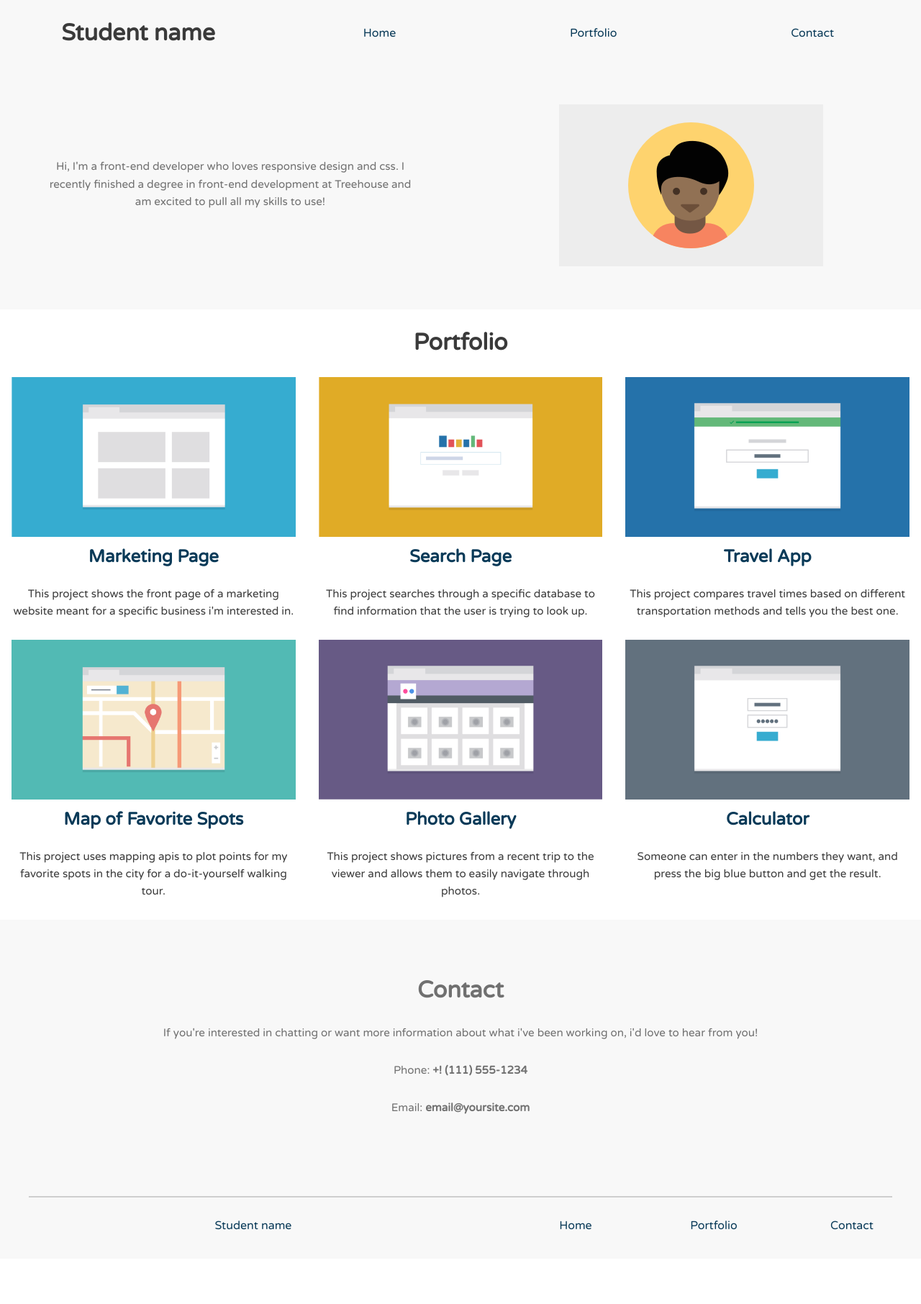
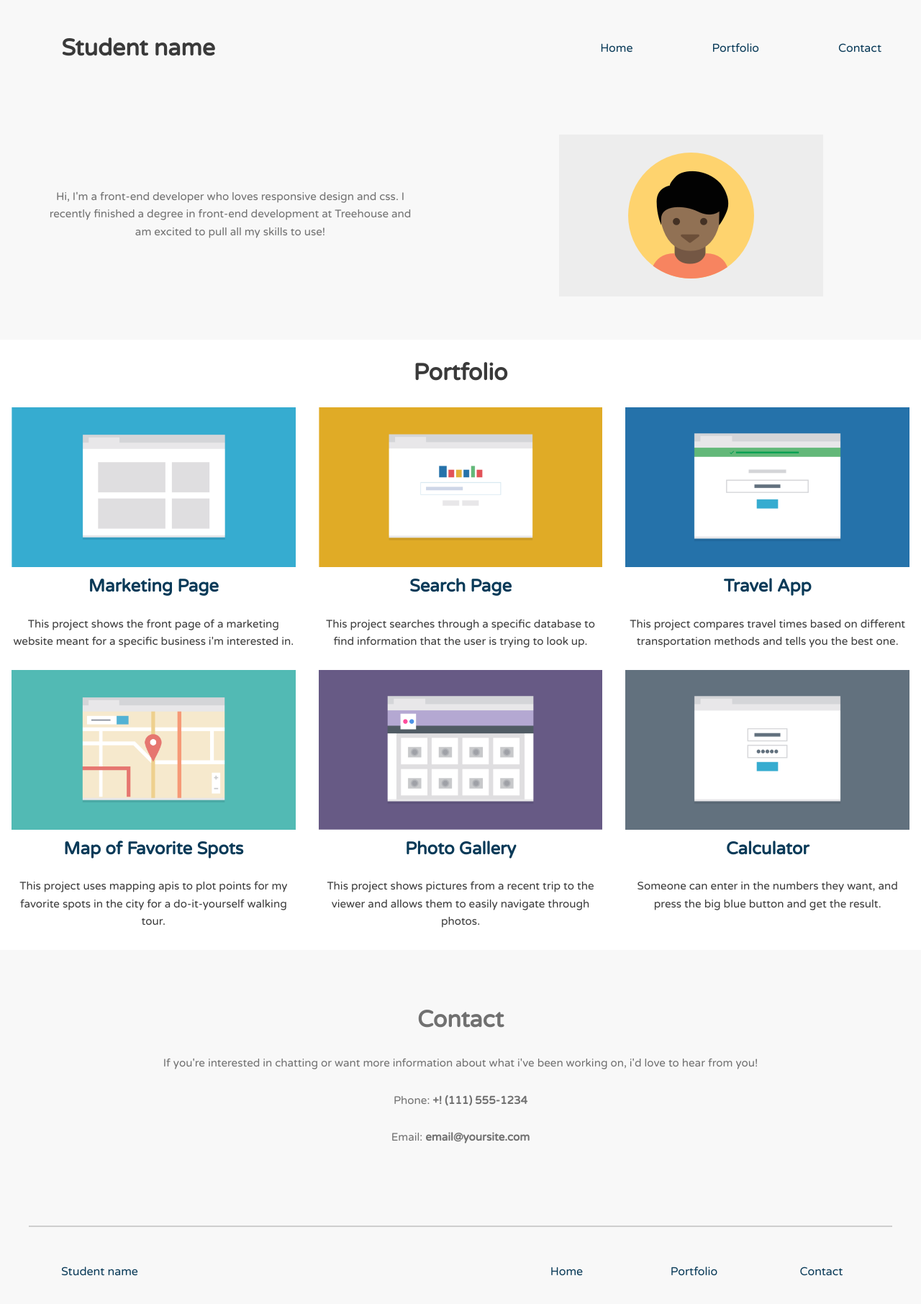
Before and after one commit to kiliandeketelaere/Techdegree-project-2, a plain HTML site: page index.html in a window 1280 px wide. Shown: the whole page at 72% size. Before the commit the page ends 1749 px from the top, so only its background shows below. Drawn offline with Linux system fonts and the light colour scheme.

Commit message:
footer and head left aligning of student name

```diff
--- a/css/flexbox.css
+++ b/css/flexbox.css
@@ -9,7 +9,7 @@
 .mobile-footer {
     display: flex;
     justify-content: space-between;
-    margin: 20px;
+    margin: 50px;
 }
 .header {
 display: flex;
@@ -57,6 +57,7 @@ flex-direction: column;
 .footer {
 display: flex;
 justify-content: space-around;
+margin: 50px;
 }
 .mobile-footer {
     display: none;
@@ -94,6 +95,10 @@ margin-right: auto;
 .student {
     width: 100%;
 }
+.special {
+    margin-right: auto;
+}
+
 }
 
 @media (min-width: 1024px) {
@@ -101,8 +106,14 @@ margin-right: auto;
    flex-direction: row;
     justify-content: space-between;
   }
+  .title {
+      margin-right: auto;
+  }
+  .head {
+    margin: 50px;
+}
 .primary {
- flex: 1;
+    flex: 1;
 }
 .col {
     min-width: 31%;
@@ -111,4 +122,8 @@ margin-right: auto;
 .title {
     width: 30%;
 }
+.special {
+    margin-right: auto;
 }
+
+}
--- a/index.html
+++ b/index.html
@@ -83,7 +83,7 @@
             <p></p>
         </div>
         <div class="footer">
-            <div class="primary item"><a>Student name</a></div>
+            <div class="special item"><a>Student name</a></div>
             <div class="secondary item"><a href="#header">Home</a></div>
             <div class="thirth item"><a href="#portfolio">Portfolio</a></div>
             <div class="fourth item"><a href="#contact">Contact</a></div>
```
